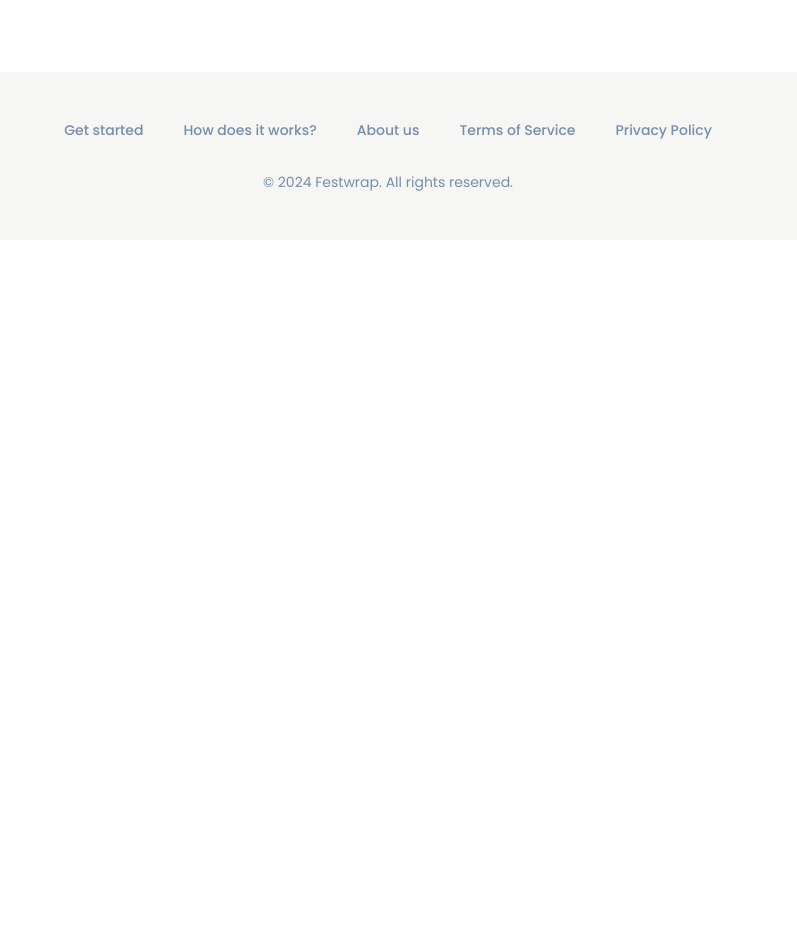
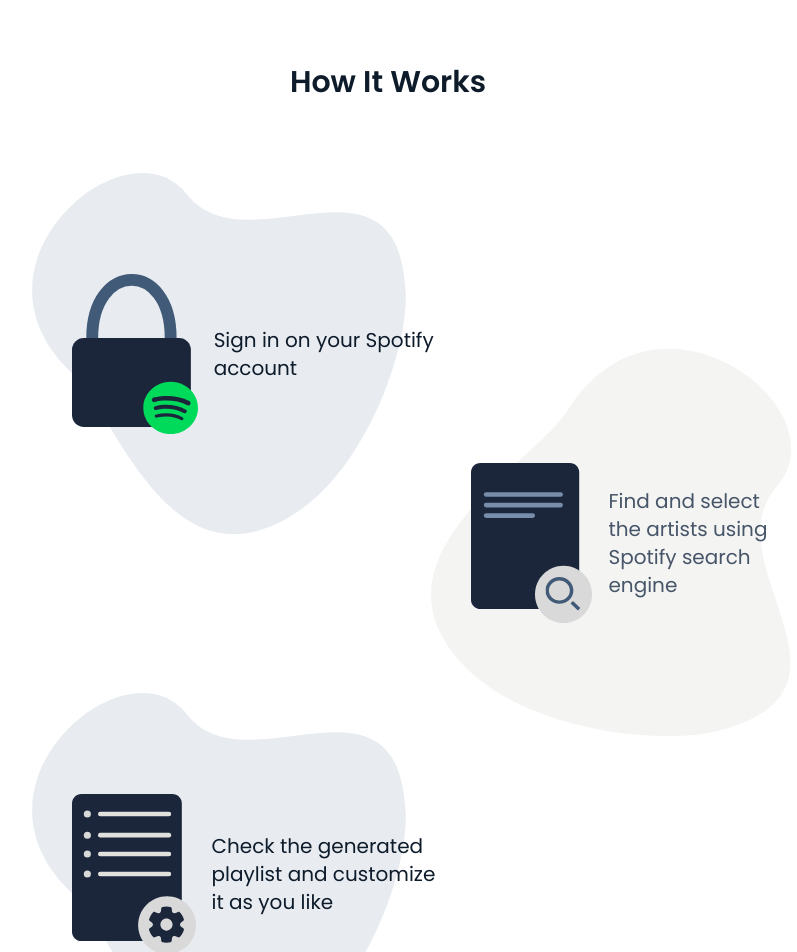
Before and after one commit to festwrap/festwrap-ui, a Next.js app: page /home in a window 1280 px wide. Shown: the part 560-1512 px from the top of the page, without its empty margins (252-1049 px from the left). Before the commit the page ends 800 px from the top, so only its background shows below. Built offline with nearby package versions, Linux system fonts and the light colour scheme; no server answers.

Commit message:
feat: add HowItWorks component

```diff
--- a/src/pages/home/components/HeroSection.tsx
+++ b/src/pages/home/components/HeroSection/HeroSection.tsx
@@ -12,7 +12,7 @@
 
 const HeroSection = () => {
   return (
-    <div className="flex items-center justify-center">
+    <div className="flex items-center justify-center py-6">
       <div className="flex flex-col md:flex-row items-center">
         <HeroSectionLeft />
         <HeroSectionRight />
--- /dev/null
+++ b/src/pages/home/components/HowItWorksSection/HowItWorksSection.tsx
@@ -0,0 +1,113 @@
+import { motion } from "framer-motion"
+import Heading from "@/components/Heading"
+import Image from "next/image"
+import darkSilverShapeImage from "@public/dark-silver-shape.svg"
+import platinumShapeImage from "@public/platinum-shape.svg"
+import customizePlaylistImage from "@public/customize-playlist.svg"
+import spotifyLockImage from "@public/spotify-lock.svg"
+import searchArtistsImage from "@public/search-artists.svg"
+
+const containerVariants = {
+  hidden: { opacity: 0, y: 50 },
+  visible: {
+    opacity: 1,
+    y: 0,
+    transition: {
+      duration: 0.5,
+      when: "beforeChildren",
+      staggerChildren: 0.1,
+    },
+  },
+}
+
+const itemVariants = {
+  hidden: { opacity: 0, y: 20 },
+  visible: {
+    opacity: 1,
+    y: 0,
+    transition: { duration: 0.5 },
+  },
+}
+
+const HowItWorksSection = () => {
+  return (
+    <section className="flex flex-col py-6 px-6">
+      <motion.div
+        variants={containerVariants}
+        initial="hidden"
+        animate="visible"
+        className="flex flex-col items-center justify-center"
+      >
+        <motion.div className="mb-8" variants={itemVariants}>
+          <Heading as="h2" size="3xl" color="dark" weight="semibold">
+            How It Works
+          </Heading>
+        </motion.div>
+        <div className="flex flex-col w-full sm:w-1/2 gap-6">
+          <div className="relative w-full sm:h-72">
+            <motion.div
+              className="relative sm:absolute sm:top-10 sm:-left-16"
+              variants={itemVariants}
+            >
+              <Image src={darkSilverShapeImage} alt="Dark silver shape" />
+              <div className="absolute top-0 left-10 w-full h-full flex items-center justify-center">
+                <div className="flex items-center gap-4">
+                  <Image
+                    src={spotifyLockImage}
+                    alt="Spotify lock"
+                    className="h-40 w-auto"
+                  />
+                  <Heading as="h3" size="xl" color="dark" weight="normal">
+                    Sign in on your Spotify account
+                  </Heading>
+                </div>
+              </div>
+            </motion.div>
+          </div>
+          <div className="relative w-full sm:h-72">
+            <motion.div
+              className="relative sm:absolute sm:-top-24 sm:-right-28"
+              variants={itemVariants}
+            >
+              <Image src={platinumShapeImage} alt="Dark silver shape" />
+              <div className="absolute top-0 left-10 h-full flex items-center justify-center">
+                <div className="flex items-center gap-4">
+                  <Image
+                    src={searchArtistsImage}
+                    alt="Search artists"
+                    className="h-40 w-auto"
+                  />
+                  <Heading as="h3" size="xl" color="neutral" weight="normal">
+                    Find and select the artists using Spotify search engine
+                  </Heading>
+                </div>
+              </div>
+            </motion.div>
+          </div>
+          <div className="relative w-full sm:h-72">
+            <motion.div
+              className="relative sm:absolute sm:-top-16 sm:-left-16"
+              variants={itemVariants}
+            >
+              <Image src={darkSilverShapeImage} alt="Dark silver shape" />
+              <div className="absolute top-0 left-10 w-full h-full flex items-center justify-center">
+                <div className="flex items-center gap-4">
+                  <Image
+                    src={customizePlaylistImage}
+                    alt="Customize playlist"
+                    className="h-40 w-auto"
+                  />
+                  <Heading as="h3" size="xl" color="dark" weight="normal">
+                    Check the generated playlist and customize it as you like
+                  </Heading>
+                </div>
+              </div>
+            </motion.div>
+          </div>
+        </div>
+      </motion.div>
+    </section>
+  )
+}
+
+export default HowItWorksSection
--- a/src/pages/home/index.tsx
+++ b/src/pages/home/index.tsx
@@ -1,5 +1,6 @@
 import Head from "next/head"
-import HeroSection from "./components/HeroSection"
+import HeroSection from "./components/HeroSection/HeroSection"
+import HowItWorksSection from "./components/HowItWorksSection/HowItWorksSection"
 
 const Home = () => {
   return (
@@ -23,8 +24,9 @@
         <meta property="og:url" content="https://tusitio.com" />
         <meta name="twitter:card" content="summary_large_image" />
       </Head>
-      <div className="flex flex-col">
+      <div className="flex flex-col gap-10">
         <HeroSection />
+        <HowItWorksSection />
       </div>
     </>
   )
```
Also changed, not shown: src/pages/home/components/HeroSection/Chip.tsx (renamed from src/pages/home/components/Chip.tsx), src/pages/home/components/HeroSection/FloatingChips.tsx (renamed from src/pages/home/components/FloatingChips.tsx), src/pages/home/components/HeroSection/HeroSectionLeft.tsx (renamed from src/pages/home/components/HeroSectionLeft.tsx), src/pages/home/components/HeroSection/HeroSectionRight.tsx (renamed from src/pages/home/components/HeroSectionRight.tsx).
